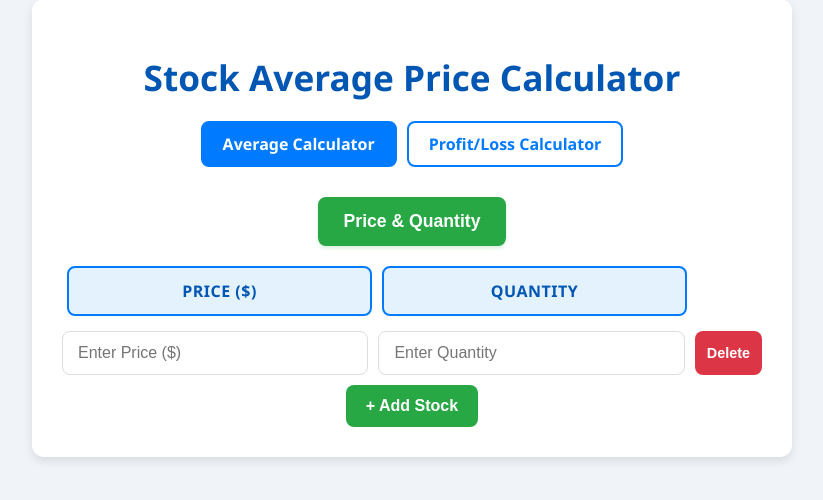
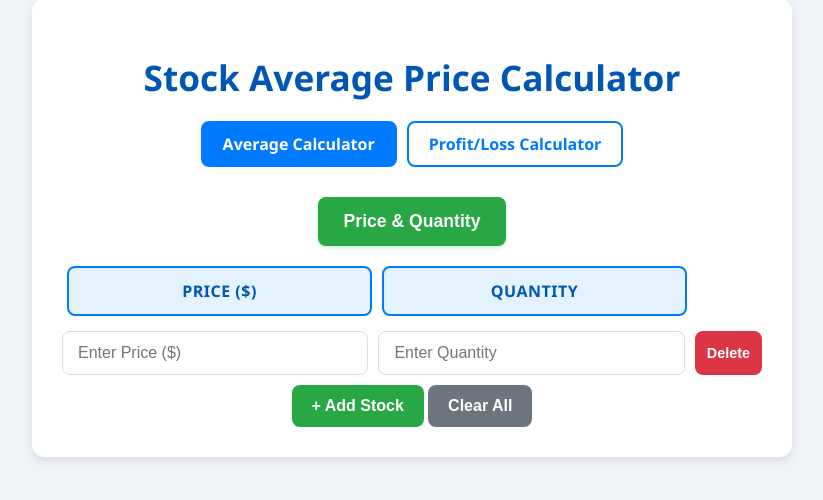
Before and after one commit to sameenchand/stock-average-tool, a Flask app: page / in a window 1280 px wide. Shown: the part 51-551 px from the top of the page, without its empty margins (228-1051 px from the left). Run offline with Flask 3, Linux system fonts and the light colour scheme.

Commit message:
Add Clear All button to average calculator

```diff
--- a/app/static/css/styles.css
+++ b/app/static/css/styles.css
@@ -155,6 +155,15 @@ button:active {
 
 .add-button:hover {
     background-color: #218838;
+}
+
+.clear-btn {
+    background-color: #6c757d;
+    color: #fff;
+}
+
+.clear-btn:hover {
+    background-color: #545b62;
 }
 
 .submit-button {
--- a/app/static/js/scripts.js
+++ b/app/static/js/scripts.js
@@ -86,6 +86,20 @@ document.addEventListener("DOMContentLoaded", function () {
 
         const addBtn = document.getElementById('add-stock-button');
         if (addBtn) addBtn.addEventListener('click', addStockRow);
+
+        const clearBtn = document.getElementById('clear-all-button');
+        if (clearBtn) clearBtn.addEventListener('click', function () {
+            const rows = stockInputs.querySelectorAll('.stock-row');
+            rows.forEach(function (row, i) {
+                if (i === 0) {
+                    row.querySelector('input[name="price"]').value = '';
+                    row.querySelector('input[name="quantity"]').value = '';
+                } else {
+                    row.remove();
+                }
+            });
+            calculateAverage();
+        });
     }
 
     // ── Profit/Loss Calculator ───────────────────────────────────────────────
--- a/app/templates/index.html
+++ b/app/templates/index.html
@@ -33,6 +33,7 @@
 
         <div class="buttons">
             <button type="button" class="add-button" id="add-stock-button">+ Add Stock</button>
+            <button type="button" class="clear-btn" id="clear-all-button">Clear All</button>
         </div>
 
         <div class="result" id="result-section" style="display:none">
```
